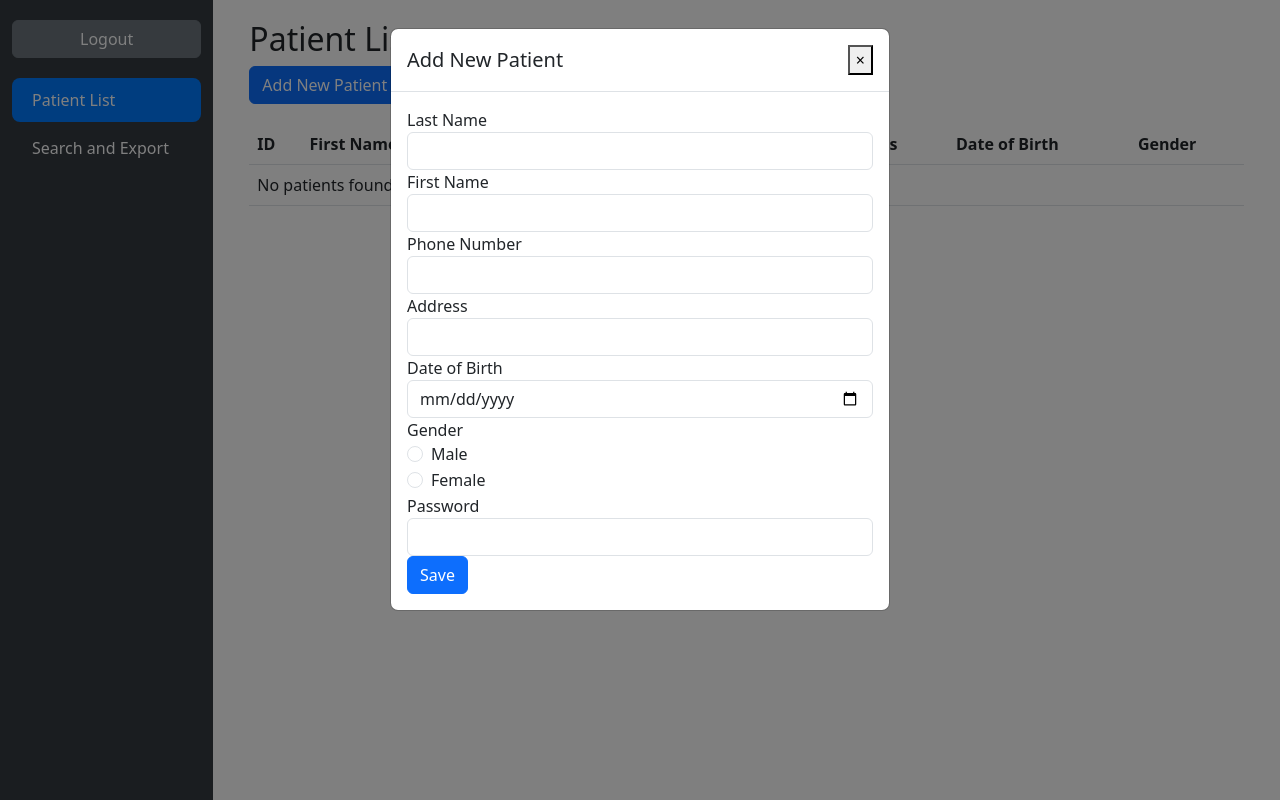
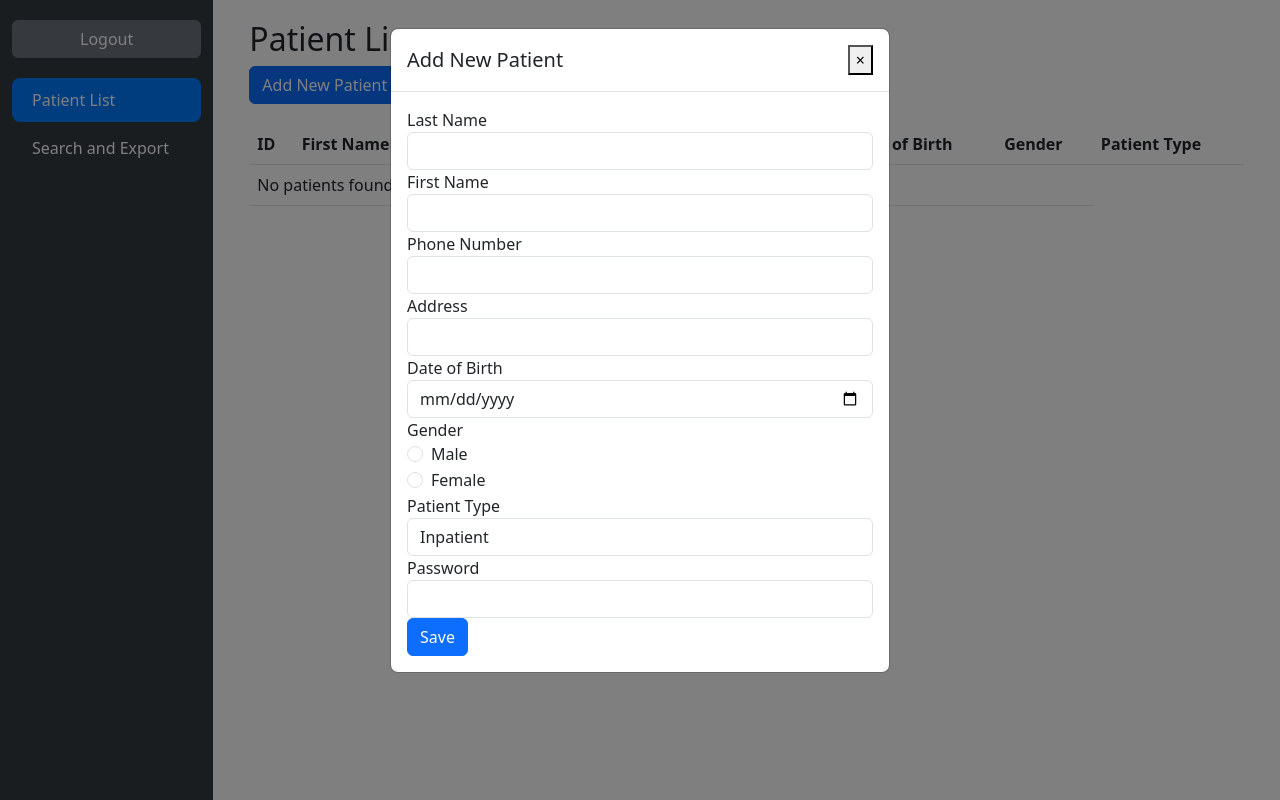
Before and after one commit to zzeennoo/dbs-assignment, a Flask app: page /admin in a window 1280 px wide, after a click on "Add New Patient". Run offline with Flask 3, Linux system fonts and the light colour scheme; some libraries are stand-ins or nearby versions.

Commit message:
add patient type option in add patient

```diff
--- a/website/templates/admin.html
+++ b/website/templates/admin.html
@@ -114,6 +114,7 @@
                                     <th>Address</th>
                                     <th>Date of Birth</th>
                                     <th>Gender</th>
+                                    <th>Patient Type</th>
                                 </tr>
                             </thead>
                             <tbody>
@@ -178,6 +179,13 @@
                                         <div class="form-check">
                                             <input type="radio" class="form-check-input" id="female" name="gender" value="F">
                                             <label class="form-check-label" for="female">Female</label>
+                                        </div>
+                                        <div class="form-group">
+                                            <label for="patientType">Patient Type</label>
+                                            <select class="form-control" id="patientType" name="patientType" required>
+                                                <option value="inpatient">Inpatient</option>
+                                                <option value="outpatient">Outpatient</option>
+                                            </select>
                                         </div>
                                     </div>
                                     <div class="form-group">
```
